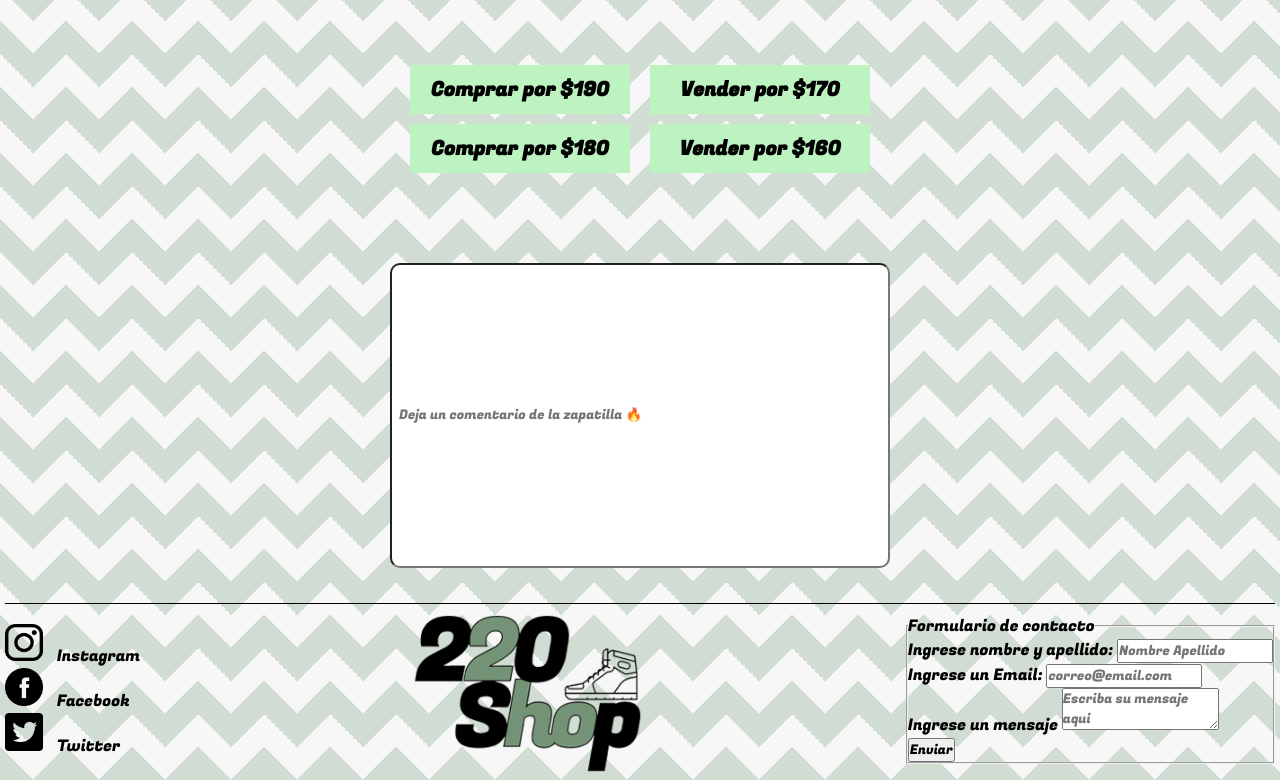
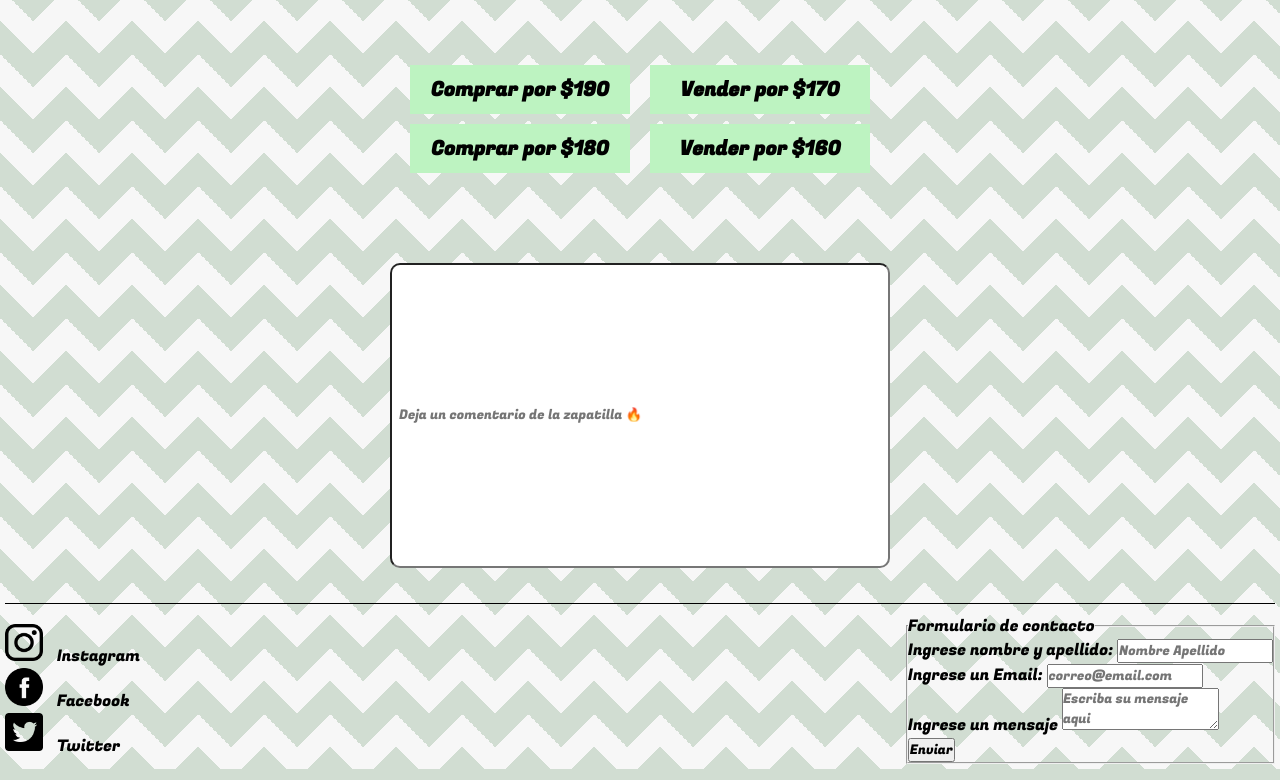
Before and after one commit to felipequirogg/220Shop, a plain HTML site: page pages/airmax1.html in a window 1280 px wide. Shown: the part 639-1419 px from the top of the page. Drawn offline with nearby package versions, Linux system fonts and the light colour scheme.

```diff
--- a/pages/airmax1.html
+++ b/pages/airmax1.html
@@ -32,7 +32,8 @@
 
             <div class="inicio">
 
-                <a href="../index.html"><img class="imagentitulo" data-aos="fade-down" src="../img/logo220.png" alt="Logo de 220 Shop"></a>
+                <a href="../index.html"><img class="imagentitulo" data-aos="fade-down" src="../img/logo220.png"
+                        alt="Logo de 220 Shop"></a>
 
                 <h1 class="subtitulo">La mejor página de compra/venta de zapatillas</h1>
 
@@ -121,14 +122,6 @@
         </ul>
 
 
-        <!-- Logo -->
-        <div class="fondoshop">
-
-            <div class="inicio">
-
-                <img class="imagenfooter"  src="../img/logo220.png" alt="Logo de 220 Shop"></img>
-            </div>
-        </div>
 
 
         <!-- Formulario -->
```
Also changed, not shown: index.html (+22 -11 lines), pages/adidas700.html (+2 -10 lines), pages/airmax97.html (+2 -10 lines), pages/contacto.html (+4 -2 lines), pages/dunklow.html (+2 -9 lines), pages/jordan1.html (+2 -9 lines), pages/jordan4.html (+2 -10 lines).
